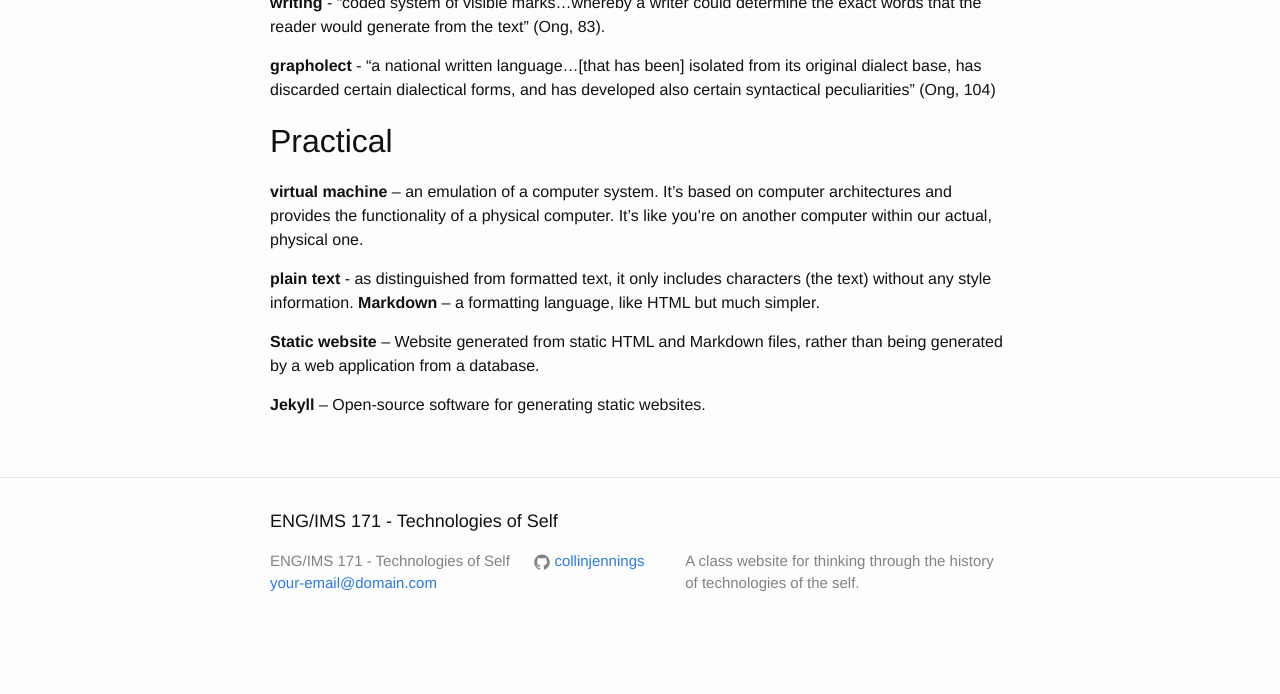
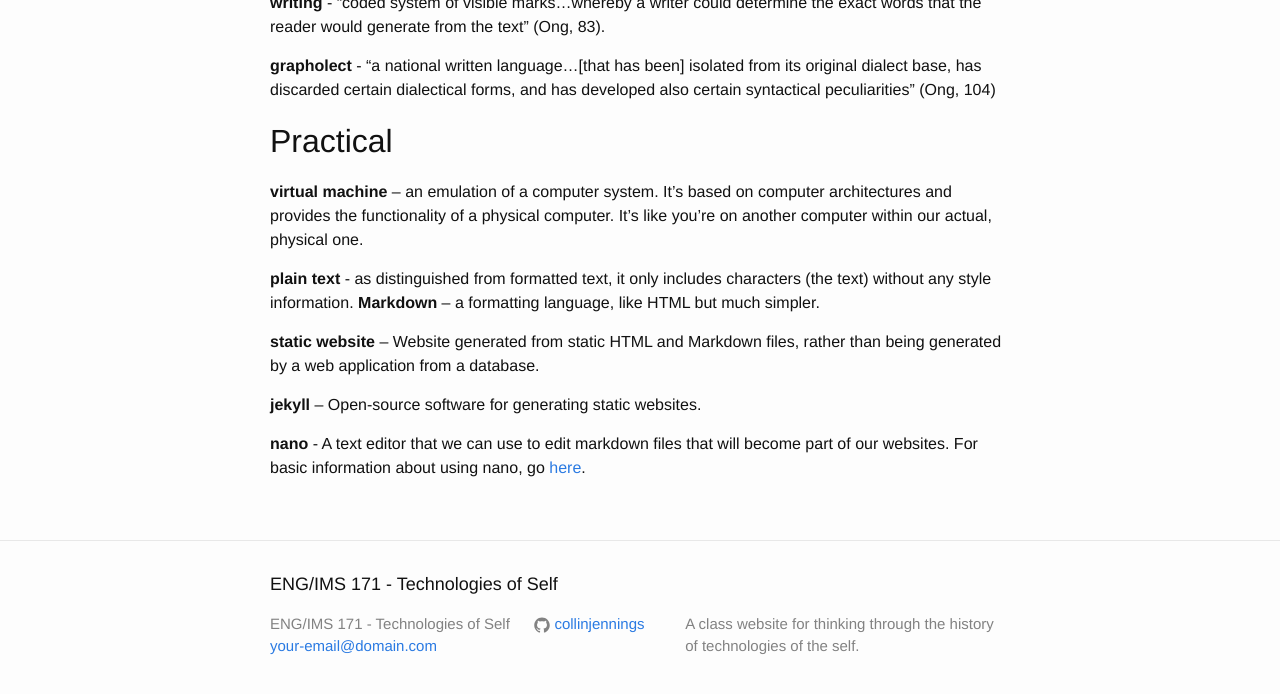
Before and after one commit to collinjennings/techofself, a Jekyll site: the page built from terms.md, in a window 1280 px wide and 900 px high, scrolled down 802 px, cut to the strip 182-876 px from the top of the window. Built offline with Jekyll 4.4.1, drawn with Linux system fonts in a browser that asks for light colours; before the commit the page ends 1639 px from its top, so only the background shows below that.

Commit message:
add term

```diff
--- a/terms.md
+++ b/terms.md
@@ -27,6 +27,8 @@ Here are the key terms that we're collecting throughout the semester:
 **plain text** - as distinguished from formatted text, it only includes characters (the text) without any style information.
 **Markdown** – a formatting language, like HTML but much simpler.
 
-**Static website** – Website generated from static HTML and Markdown files, rather than being generated by a web application from a database.
+**static website** – Website generated from static HTML and Markdown files, rather than being generated by a web application from a database.
 
-**Jekyll** – Open-source software for generating static websites.
+**jekyll** – Open-source software for generating static websites.
+
+**nano** - A text editor that we can use to edit markdown files that will become part of our websites. For basic information about using nano, go [here](https://wiki.gentoo.org/wiki/Nano/Basics_Guide).
```
